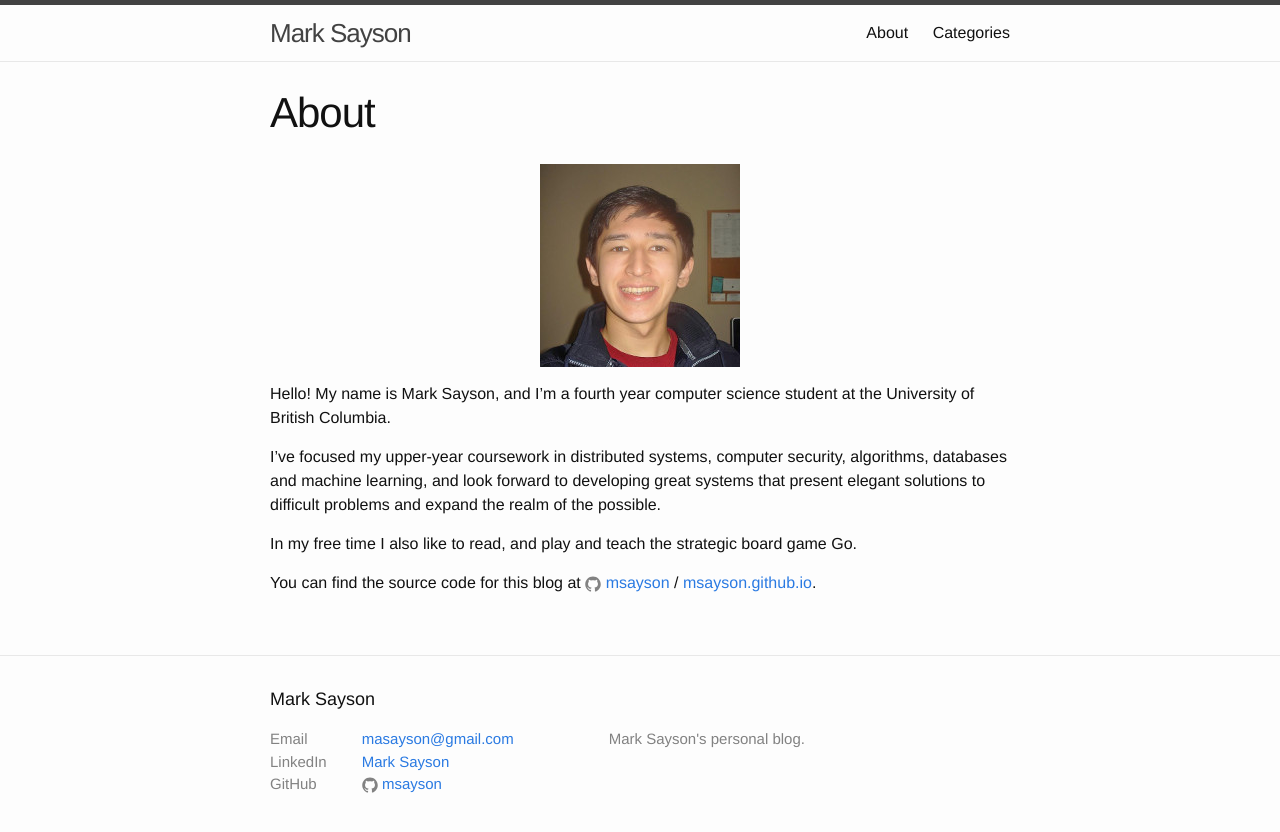
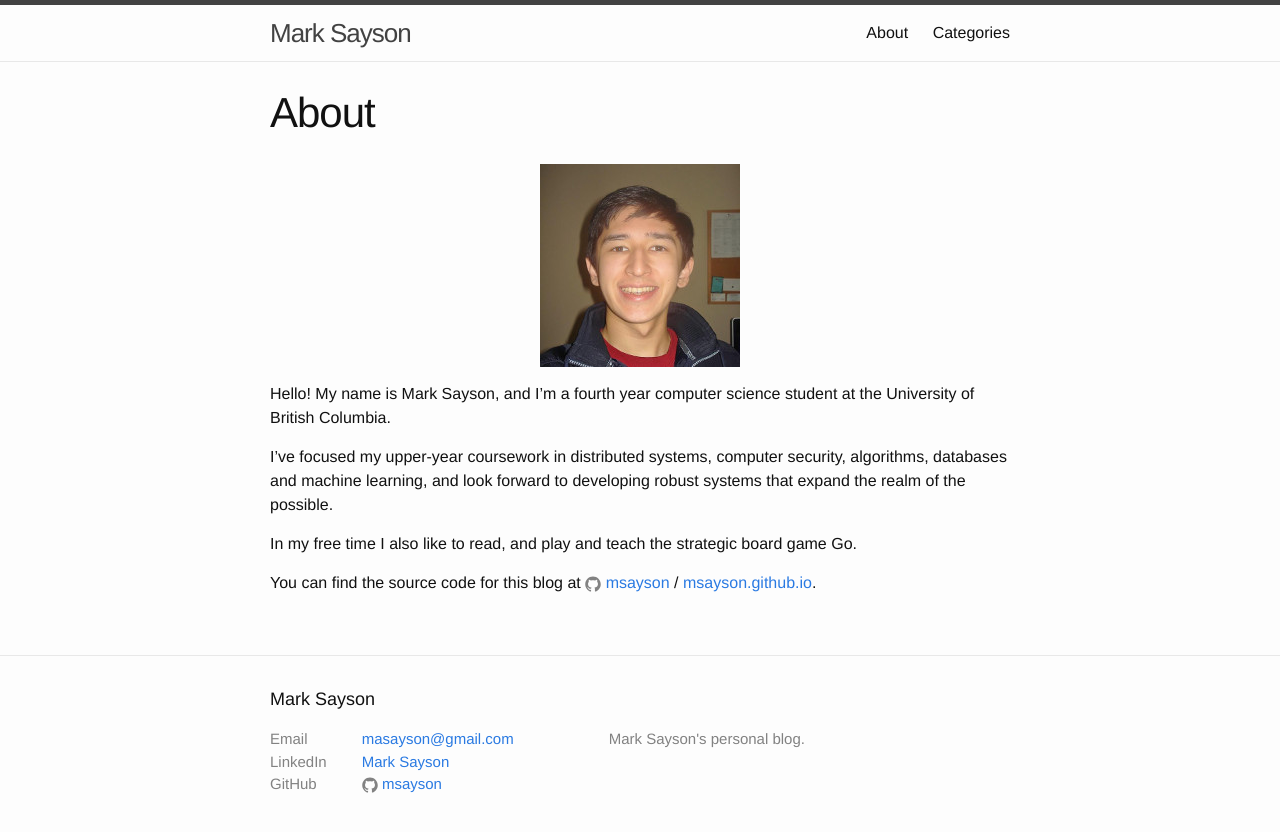
Before and after one commit to msayson/msayson.github.io, a Jekyll site: the page built from about.md, in a window 1280 px wide. Shown: the top 832 px of the page. Built offline with Jekyll 4.4.1, drawn with Linux system fonts in a browser that asks for light colours.

Commit message:
Updated wording of About page

```diff
--- a/about.md
+++ b/about.md
@@ -9,7 +9,7 @@ permalink: /about/
 
 Hello!  My name is Mark Sayson, and I’m a fourth year computer science student at the University of British Columbia.
 
-I've focused my upper-year coursework in distributed systems, computer security, algorithms, databases and machine learning, and look forward to developing great systems that present elegant solutions to difficult problems and expand the realm of the possible.
+I've focused my upper-year coursework in distributed systems, computer security, algorithms, databases and machine learning, and look forward to developing robust systems that expand the realm of the possible.
 
 In my free time I also like to read, and play and teach the strategic board game Go.
 
```
